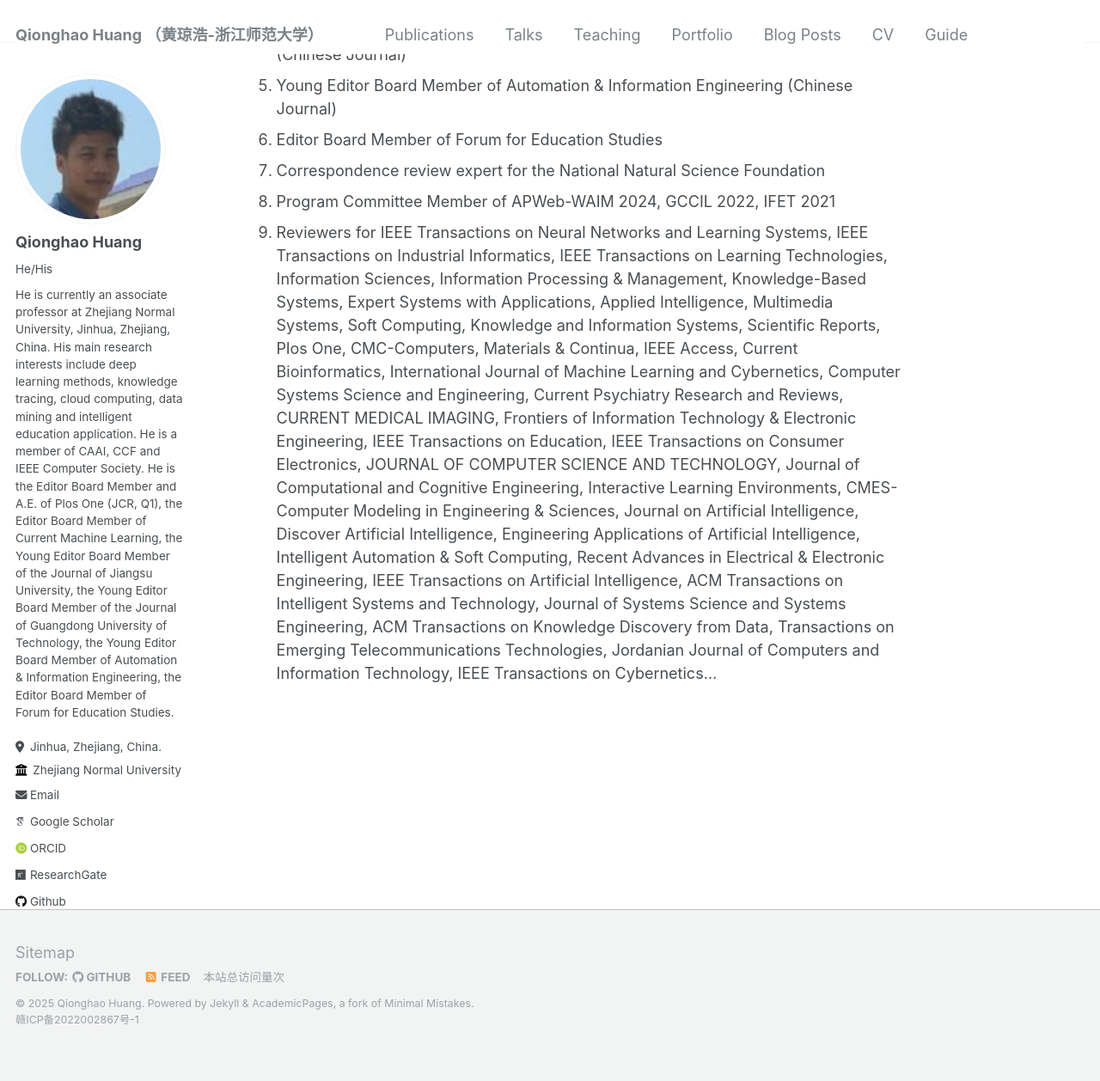
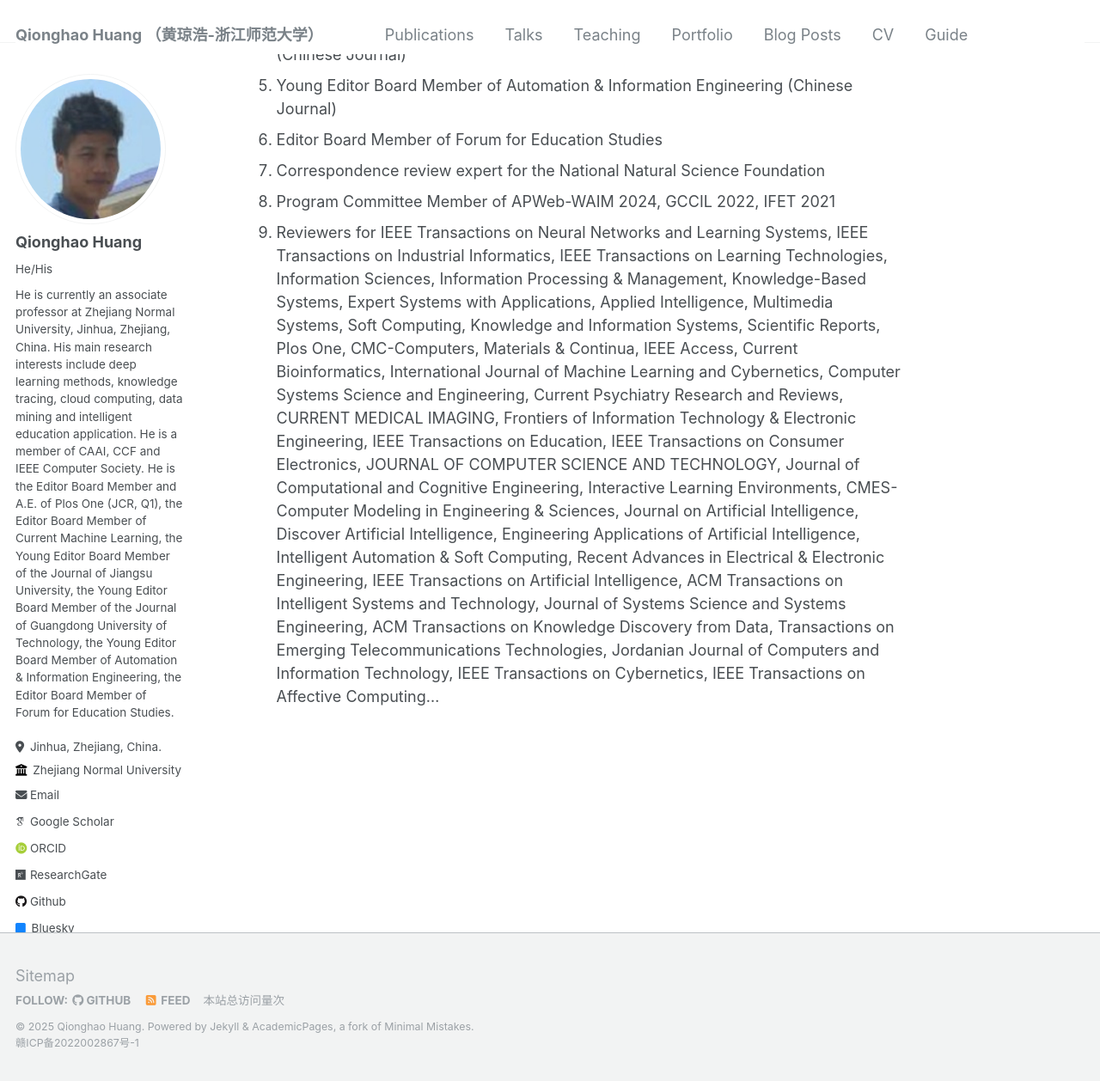
Before and after one commit to qhhuang-ai/qhhuang-ai.github.io, a Jekyll site: the page built from _pages/about.md, in a window 1280 px wide and 1400 px high, scrolled down 9864 px. Shown: the top 1258 px of the window at 86% size. Built offline with Jekyll 4.4.1, drawn with Linux system fonts in a browser that asks for light colours; some web fonts are replaced; a script that is not in the unit is left out; comment, search, counter and statistics services are not loaded.

Commit message:
update CV!

```diff
--- a/_pages/about.md
+++ b/_pages/about.md
@@ -104,4 +104,4 @@
 1. Correspondence review expert for the National Natural Science Foundation
 1. Program Committee Member of APWeb-WAIM 2024, GCCIL 2022, IFET 2021
 1. Reviewers for IEEE Transactions on Neural Networks and Learning Systems, IEEE Transactions on Industrial Informatics, IEEE Transactions on Learning Technologies, Information Sciences, Information Processing & Management, Knowledge-Based Systems, Expert Systems with Applications, Applied Intelligence, Multimedia Systems, Soft Computing, Knowledge and Information Systems, Scientific Reports, Plos One, CMC-Computers, Materials & Continua,  IEEE Access, Current Bioinformatics, International Journal of Machine Learning and Cybernetics, Computer Systems Science and Engineering, Current Psychiatry Research and Reviews, CURRENT MEDICAL IMAGING,  Frontiers of Information Technology & Electronic Engineering, IEEE Transactions on Education, IEEE Transactions on Consumer Electronics, JOURNAL OF COMPUTER SCIENCE AND TECHNOLOGY, Journal of Computational and Cognitive Engineering, Interactive Learning Environments, CMES-Computer Modeling in Engineering & Sciences, Journal on Artificial Intelligence, Discover Artificial Intelligence, Engineering Applications of Artificial Intelligence,
-Intelligent Automation & Soft Computing, Recent Advances in Electrical & Electronic Engineering, IEEE Transactions on Artificial Intelligence, ACM Transactions on Intelligent Systems and Technology, Journal of Systems Science and Systems Engineering, ACM Transactions on Knowledge  Discovery from Data, Transactions on Emerging Telecommunications Technologies, Jordanian Journal of Computers and Information Technology, IEEE Transactions on Cybernetics...
+Intelligent Automation & Soft Computing, Recent Advances in Electrical & Electronic Engineering, IEEE Transactions on Artificial Intelligence, ACM Transactions on Intelligent Systems and Technology, Journal of Systems Science and Systems Engineering, ACM Transactions on Knowledge  Discovery from Data, Transactions on Emerging Telecommunications Technologies, Jordanian Journal of Computers and Information Technology, IEEE Transactions on Cybernetics, IEEE Transactions on Affective Computing...
```
